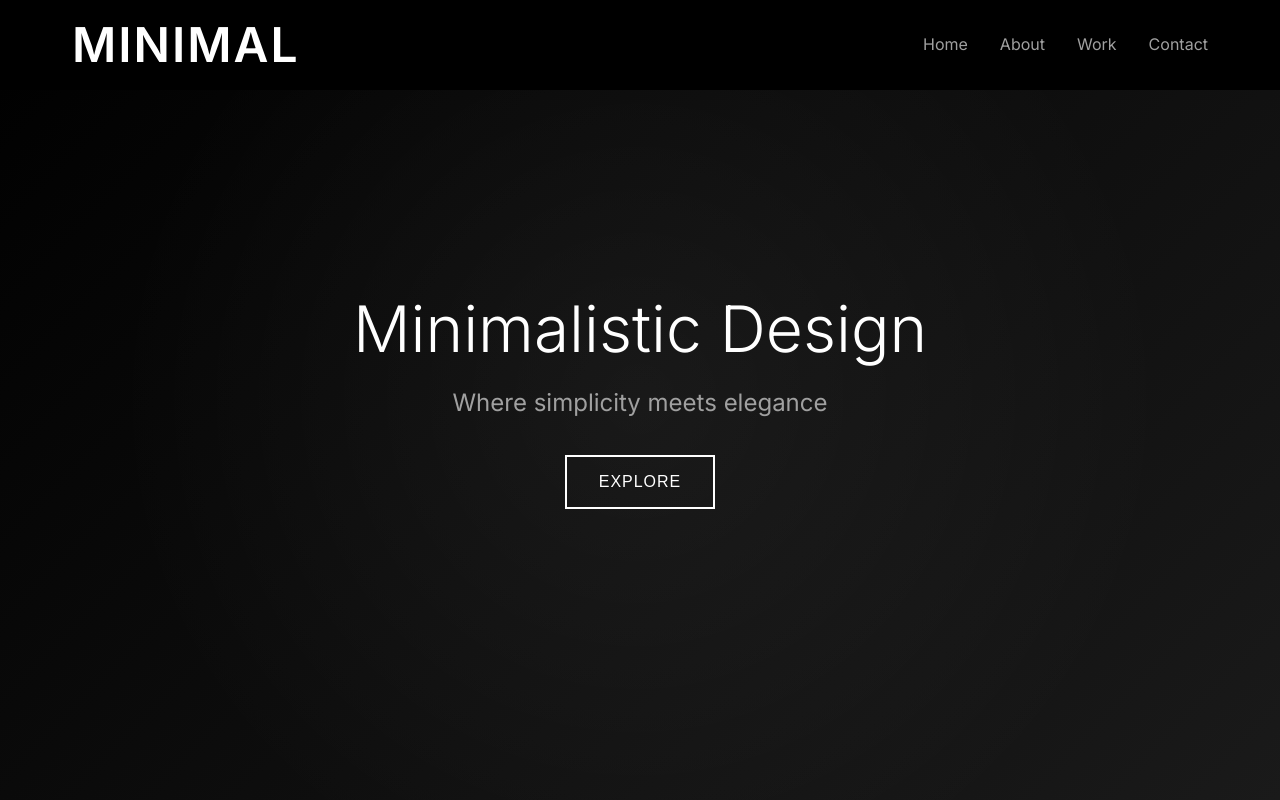
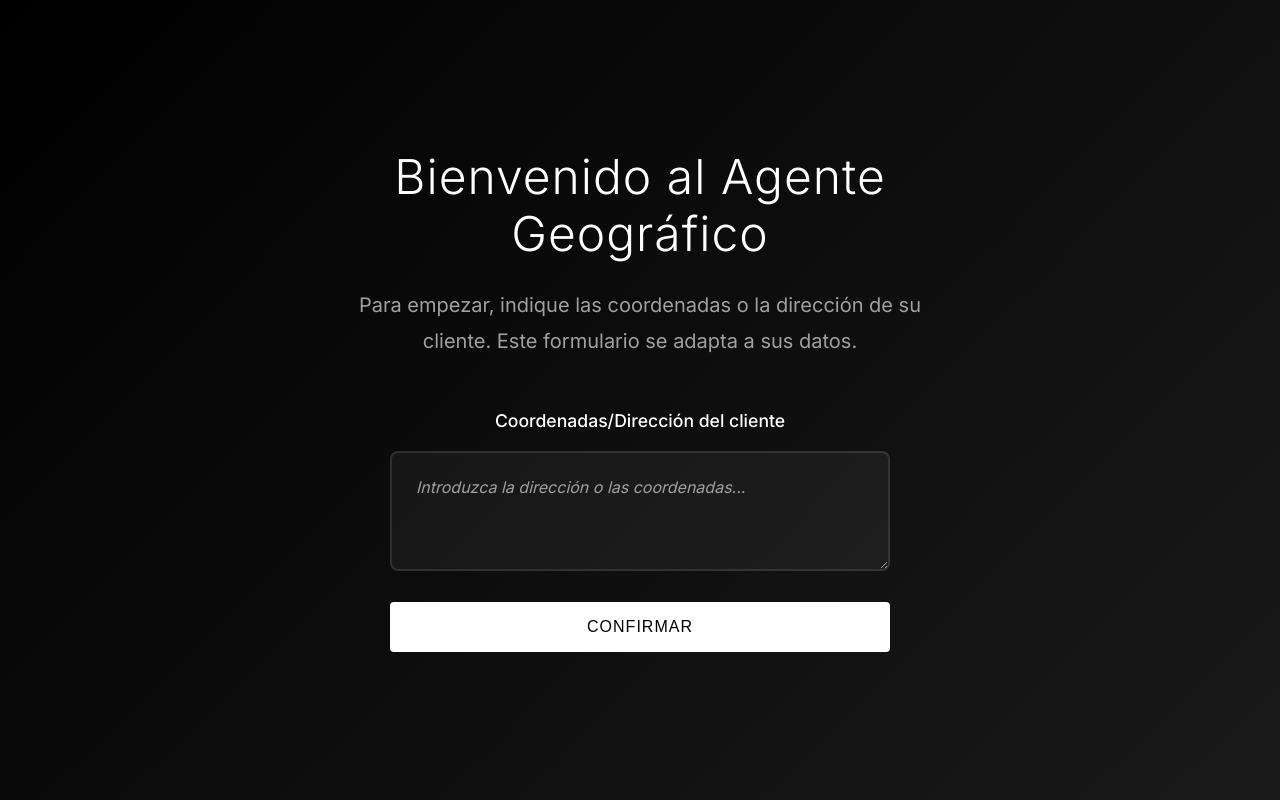
Before and after one commit to luginsjan/Geografic_Agent, a plain HTML site: page index.html in a window 1280 px wide. Shown: the top 800 px of the page. Drawn offline with Linux system fonts and the light colour scheme.

Commit message:
Add coordinate field

```diff
--- a/css/style.css
+++ b/css/style.css
@@ -15,6 +15,118 @@ body {
     color: #ffffff;
     background-color: #000000;
     overflow-x: hidden;
+}
+
+/* App Container */
+#app-container {
+    position: fixed;
+    top: 0;
+    left: 0;
+    width: 100%;
+    height: 100vh;
+    background: linear-gradient(135deg, #000000 0%, #1a1a1a 100%);
+    z-index: 2000;
+    display: flex;
+    flex-direction: column;
+    justify-content: center;
+    align-items: center;
+    padding: 2rem;
+}
+
+/* Welcome Section */
+#welcome-section {
+    text-align: center;
+    margin-bottom: 3rem;
+    max-width: 600px;
+}
+
+#welcome-section h1 {
+    font-size: clamp(2rem, 4vw, 3rem);
+    font-weight: 300;
+    color: #ffffff;
+    margin-bottom: 1.5rem;
+    letter-spacing: 1px;
+}
+
+#welcome-section p {
+    font-size: clamp(1rem, 2vw, 1.25rem);
+    color: #a0a0a0;
+    line-height: 1.8;
+}
+
+/* Client Coordinates Form Block */
+#client-coordinates-form-block {
+    width: 100%;
+    max-width: 500px;
+    opacity: 0;
+    transform: translateY(30px);
+    transition: opacity 0.8s ease, transform 0.8s ease;
+}
+
+#client-coordinates-form-block.animate-in {
+    opacity: 1;
+    transform: translateY(0);
+}
+
+#client-coordinates-form-block label {
+    display: block;
+    font-size: 1.1rem;
+    font-weight: 500;
+    color: #ffffff;
+    margin-bottom: 1rem;
+    text-align: center;
+}
+
+#client-address-input {
+    width: 100%;
+    min-height: 120px;
+    padding: 1.5rem;
+    background: rgba(255, 255, 255, 0.05);
+    border: 2px solid rgba(255, 255, 255, 0.1);
+    border-radius: 8px;
+    color: #ffffff;
+    font-size: 1rem;
+    font-family: inherit;
+    resize: vertical;
+    transition: all 0.3s ease;
+    margin-bottom: 1.5rem;
+}
+
+#client-address-input:focus {
+    outline: none;
+    border-color: #ffffff;
+    background: rgba(255, 255, 255, 0.1);
+    box-shadow: 0 0 20px rgba(255, 255, 255, 0.1);
+}
+
+#client-address-input::placeholder {
+    color: #a0a0a0;
+    font-style: italic;
+}
+
+#confirm-address-button {
+    width: 100%;
+    background: #ffffff;
+    color: #000000;
+    border: none;
+    padding: 1rem 2rem;
+    font-size: 1rem;
+    font-weight: 500;
+    cursor: pointer;
+    transition: all 0.3s ease;
+    text-transform: uppercase;
+    letter-spacing: 1px;
+    border-radius: 4px;
+}
+
+#confirm-address-button:hover {
+    background: #f0f0f0;
+    transform: translateY(-2px);
+    box-shadow: 0 5px 15px rgba(255, 255, 255, 0.2);
+}
+
+#confirm-address-button:active {
+    transform: translateY(0);
 }
 
 /* Typography */
@@ -400,6 +512,18 @@ section {
 
 /* Responsive Design */
 @media (max-width: 768px) {
+    #app-container {
+        padding: 1rem;
+    }
+
+    #welcome-section {
+        margin-bottom: 2rem;
+    }
+
+    #client-coordinates-form-block {
+        max-width: 100%;
+    }
+
     .nav-menu {
         position: fixed;
         left: -100%;
@@ -462,6 +586,19 @@ section {
 }
 
 @media (max-width: 480px) {
+    #welcome-section h1 {
+        font-size: clamp(1.5rem, 5vw, 2rem);
+    }
+
+    #welcome-section p {
+        font-size: clamp(0.9rem, 3vw, 1rem);
+    }
+
+    #client-address-input {
+        min-height: 100px;
+        padding: 1rem;
+    }
+
     .hero-content {
         padding: 0 1rem;
     }
--- a/index.html
+++ b/index.html
@@ -10,6 +10,19 @@
     <link href="https://fonts.googleapis.com/css2?family=Inter:wght@300;400;500;600&display=swap" rel="stylesheet">
 </head>
 <body>
+    <div id="app-container">
+        <div id="welcome-section">
+            <h1>Bienvenido al Agente Geográfico</h1>
+            <p>Para empezar, indique las coordenadas o la dirección de su cliente. Este formulario se adapta a sus datos.</p>
+        </div>
+
+        <div id="client-coordinates-form-block">
+            <label for="client-address-input">Coordenadas/Dirección del cliente</label>
+            <textarea id="client-address-input" placeholder="Introduzca la dirección o las coordenadas..."></textarea>
+            <button id="confirm-address-button">Confirmar</button>
+        </div>
+    </div>
+
     <nav class="navbar">
         <div class="nav-container">
             <div class="nav-logo">
--- a/js/script.js
+++ b/js/script.js
@@ -6,6 +6,25 @@ const navbar = document.querySelector('.navbar');
 const sections = document.querySelectorAll('section');
 const ctaButton = document.querySelector('.cta-button');
 const contactForm = document.querySelector('.contact-form');
+const clientCoordinatesFormBlock = document.querySelector('#client-coordinates-form-block');
+
+// Trigger smooth opening animation for client coordinates form block
+window.addEventListener('load', () => {
+    // Add loading animation for body
+    document.body.style.opacity = '0';
+    document.body.style.transition = 'opacity 0.5s ease';
+
+    setTimeout(() => {
+        document.body.style.opacity = '1';
+    }, 100);
+
+    // Trigger animation for client coordinates form block
+    if (clientCoordinatesFormBlock) {
+        setTimeout(() => {
+            clientCoordinatesFormBlock.classList.add('animate-in');
+        }, 300); // Small delay for better visual effect
+    }
+});
 
 // Mobile Navigation Toggle
 hamburger.addEventListener('click', () => {
@@ -256,16 +275,6 @@ if (aboutSection) {
     aboutObserver.observe(aboutSection);
 }
 
-// Add loading animation
-window.addEventListener('load', () => {
-    document.body.style.opacity = '0';
-    document.body.style.transition = 'opacity 0.5s ease';
-
-    setTimeout(() => {
-        document.body.style.opacity = '1';
-    }, 100);
-});
-
 // Keyboard navigation support
 document.addEventListener('keydown', (e) => {
     if (e.key === 'Escape') {
```
